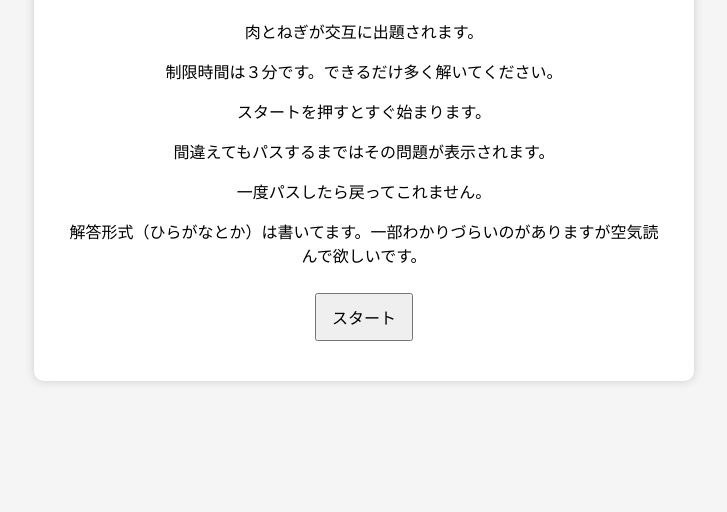
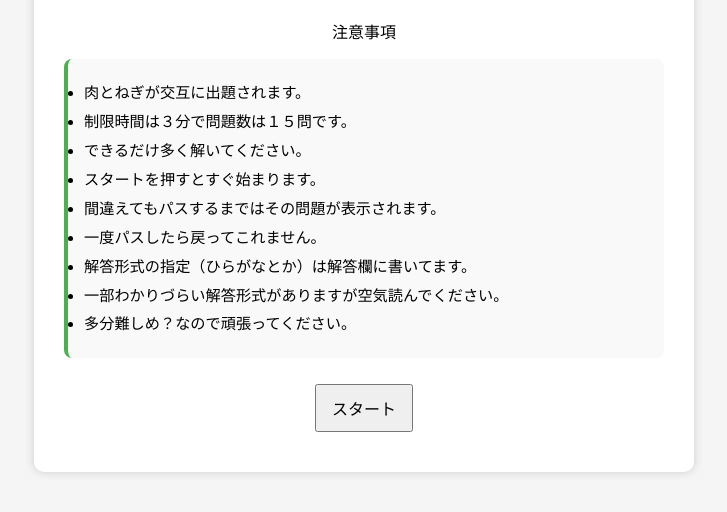
Before and after one commit to masashiba/Negima, a plain HTML site: page index.html in a window 1280 px wide. Shown: the part 120-632 px from the top of the page, without its empty margins (276-1003 px from the left). Drawn offline with Linux system fonts and the light colour scheme.

Commit message:
微修正

```diff
--- a/index.html
+++ b/index.html
@@ -10,12 +10,18 @@
   <div class="container">
     <h1>ねぎま</h1>
     <div id="start-screen">
-      <p>肉とねぎが交互に出題されます。</p>
-      <p>制限時間は３分です。できるだけ多く解いてください。</p>
-      <p>スタートを押すとすぐ始まります。</p>
-      <p>間違えてもパスするまではその問題が表示されます。</p>
-      <p>一度パスしたら戻ってこれません。</p>
-      <p>解答形式（ひらがなとか）は書いてます。一部わかりづらいのがありますが空気読んで欲しいです。</p>
+      <p>注意事項</p>
+      <ul class="rules">
+        <li>肉とねぎが交互に出題されます。</li>
+        <li>制限時間は３分で問題数は１５問です。</li>
+        <li>できるだけ多く解いてください。</li>
+        <li>スタートを押すとすぐ始まります。</li>
+        <li>間違えてもパスするまではその問題が表示されます。</li>
+        <li>一度パスしたら戻ってこれません。</li>
+        <li>解答形式の指定（ひらがなとか）は解答欄に書いてます。</li>
+        <li>一部わかりづらい解答形式がありますが空気読んでください。</li>
+        <li>多分難しめ？なので頑張ってください。</li>
+      </ul>
       <button onclick="startQuiz()">スタート</button>
     </div>
 
--- a/script.js
+++ b/script.js
@@ -1,5 +1,5 @@
 const questions = [
-  { img: "images/image1.png", a: "man", placeholder: "半角アルファベット" },
+  { img: "images/image1.png", a: "man", placeholder: "半角アルファベット小文字" },
   { img: "images/image2.png", a: "ねぎとろ", placeholder: "全角ひらがな" },
   { img: "images/image3.png", a: "いざよい", placeholder: "全角ひらがな" },
   { img: "images/image4.png", a: "エネルギー", placeholder: "全角カタカナ" },
--- a/style.css
+++ b/style.css
@@ -79,3 +79,20 @@ img {
   text-align: center;
   font-style: italic;
 }
+
+.rules {
+  background-color: #f9f9f9;
+  padding: 1em;
+  border-left: 4px solid #4caf50;
+  border-radius: 8px;
+  list-style-type: disc;
+  margin: 1em 0;
+  text-align: left;
+  /* ← これを追加 */
+}
+
+.rules li {
+  margin: 0.5em 0;
+  font-size: 0.95rem;
+  line-height: 1.4;
+}
```
